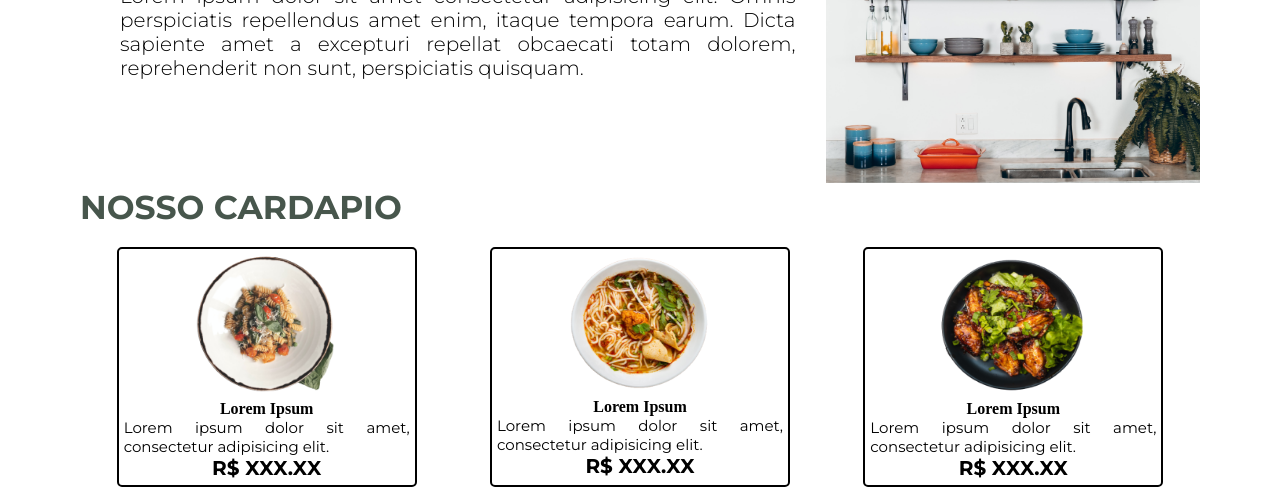
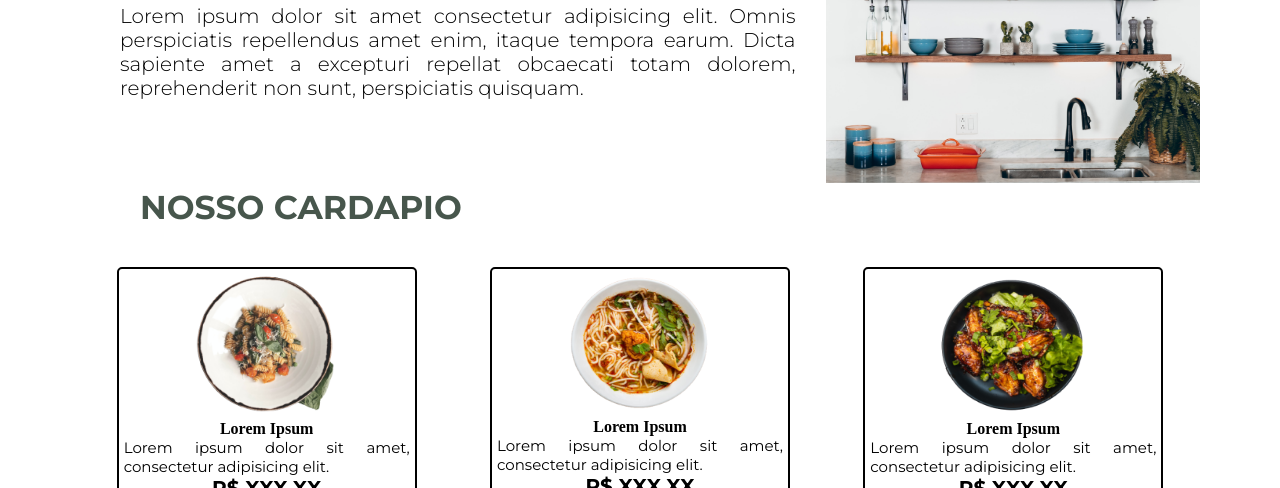
Before and after one commit to SirHektor/Projeto-OnePage-main, a plain HTML site: page Projeto-OnePage-main/index.html in a window 1280 px wide. Shown: the part 718-1206 px from the top of the page. Drawn offline with Linux system fonts and the light colour scheme.

```diff
--- a/Projeto-OnePage-main/Style.css
+++ b/Projeto-OnePage-main/Style.css
@@ -54,6 +54,8 @@ html {
 }
 .titulo {
     font: 700 33px 'Mont', Sans-Serif;
+    margin-left: 60px;
+    margin-bottom: 20px;
     color: #47564c;
 }
 
```
